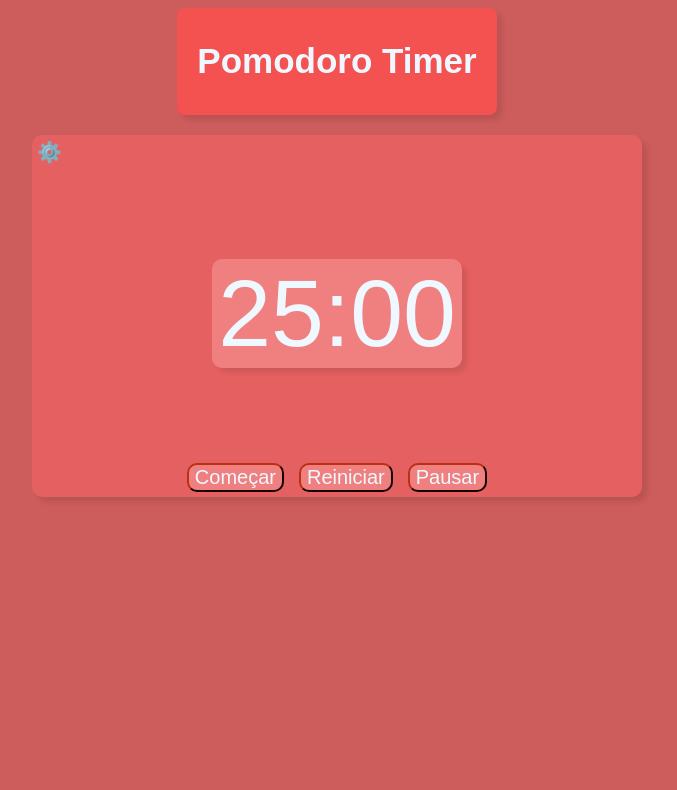
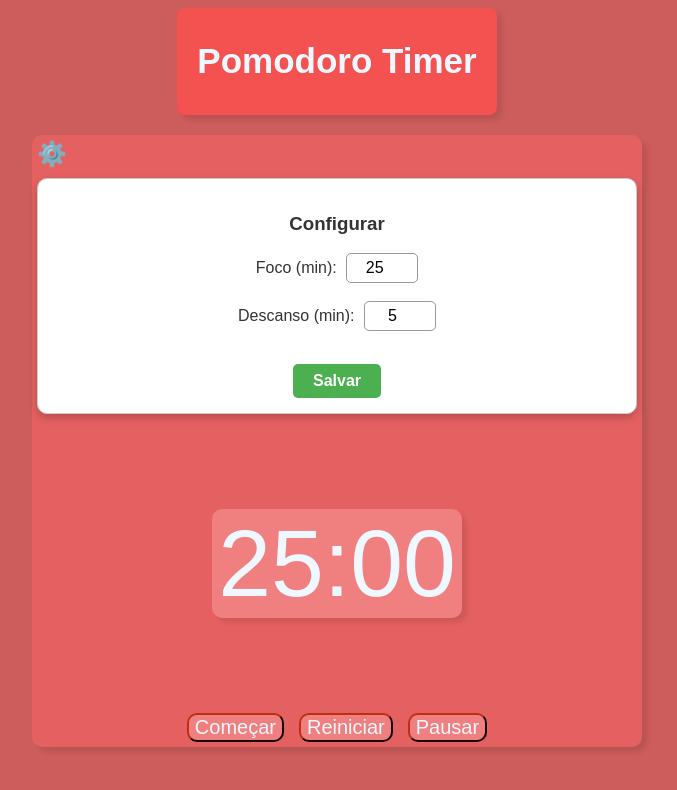
Before and after one commit to PauloMiguel17/Pomodoro-Timer, a plain HTML site: page index.html in a window 1280 px wide. Both pictures are taken after a click on the element "⚙️". Shown: the whole page, without its empty margins (303-980 px from the left). Drawn offline with Linux system fonts and the light colour scheme.

Commit message:
feat(configurar): implementação da função que permite o usuário a escolher o tamanho do tempo e de pausa

```diff
--- a/index.html
+++ b/index.html
@@ -15,6 +15,15 @@
             ⚙️
         </div>
 
+        <div id="painel_config" style="display: none; background: #fff; padding: 15px; border: 1px solid #ccc; margin-bottom: 15px;">
+            <h3>Configurar</h3>
+            <label>Foco (min): <input type="number" id="input_foco" value="25" min="1"></label>
+            <br><br>
+            <label>Descanso (min): <input type="number" id="input_descanso" value="5" min="1"></label>
+            <br><br>
+            <button id="btn_salvar">Salvar</button>
+        </div>
+
         <div id = "relogio">
             <p>25:00</p>
         </div>
--- a/script/script.js
+++ b/script/script.js
@@ -1,9 +1,37 @@
+let tempoFoco = 25;
+
+// Lógica para abrir/fechar a engrenagem
+document.getElementById('botao_config').addEventListener('click', function() {
+    const painel = document.getElementById('painel_config');
+    if (painel.style.display === 'block') {
+        painel.style.display = 'none';
+    } else {
+        painel.style.display = 'block';
+    }
+});
+
+// Lógica para salvar a configuração
+document.getElementById('btn_salvar').addEventListener('click', function() {
+    const inputValor = document.getElementById('input_foco').value;
+    tempoFoco = parseInt(inputValor); // Atualiza a variável global
+
+    // Atualiza o visual do relógio imediatamente
+    document.querySelector('#relogio p').innerText = `${tempoFoco}:00`;
+
+    // Fecha o painel
+    document.getElementById('painel_config').style.display = 'none';
+});
+
+
+
 function comecar(){
 
-let minutos = 1;
+let minutos = tempoFoco;
 let segundos = 0;
 
 const elementoRelogio = document.querySelector('#relogio p');
+
+if(window.timerInterval) clearInterval(window.timerInterval)
 
 const timer = setInterval(function() {
 
--- a/style/style.css
+++ b/style/style.css
@@ -67,3 +67,59 @@ div#relogio{
     cursor: pointer;
     user-select: none;
 }
+
+/* 1. Estilo do Botão de Engrenagem */
+#botao_config {
+    font-size: 1.5rem;
+    cursor: pointer;       /* Mãozinha ao passar o mouse */
+    text-align: right;
+    margin-bottom: 10px;
+    transition: transform 0.4s ease; /* Animação suave */
+}
+
+/* Efeito: Gira a engrenagem quando passa o mouse */
+#botao_config:hover {
+    transform: scale(1.2);
+}
+
+/* 2. Estilo do Painel de Configurações */
+#painel_config {
+    display: none;
+
+    background-color: rgba(255, 255, 255, 0.9);
+    color: #333;
+    padding: 15px;
+    border-radius: 10px;
+    margin-bottom: 20px;   /* Empurra o relógio para baixo */
+    border: 1px solid #ccc;
+    box-shadow: 0 4px 8px rgba(0,0,0,0.2);
+    text-align: center;
+}
+
+/* Estilo das caixinhas de número (inputs) */
+#painel_config input[type="number"] {
+    width: 60px;
+    padding: 5px;
+    border-radius: 5px;
+    border: 1px solid #999;
+    text-align: center;
+    font-size: 1rem;
+    margin-left: 5px;
+}
+
+/* Estilo do Botão Salvar */
+#btn_salvar {
+    margin-top: 15px;
+    padding: 8px 20px;
+    background-color: #4CAF50; /* Verde */
+    color: white;
+    border: none;
+    border-radius: 5px;
+    cursor: pointer;
+    font-size: 1rem;
+    font-weight: bold;
+}
+
+#btn_salvar:hover {
+    background-color: #45a049; /* Verde mais escuro no hover */
+}
```
